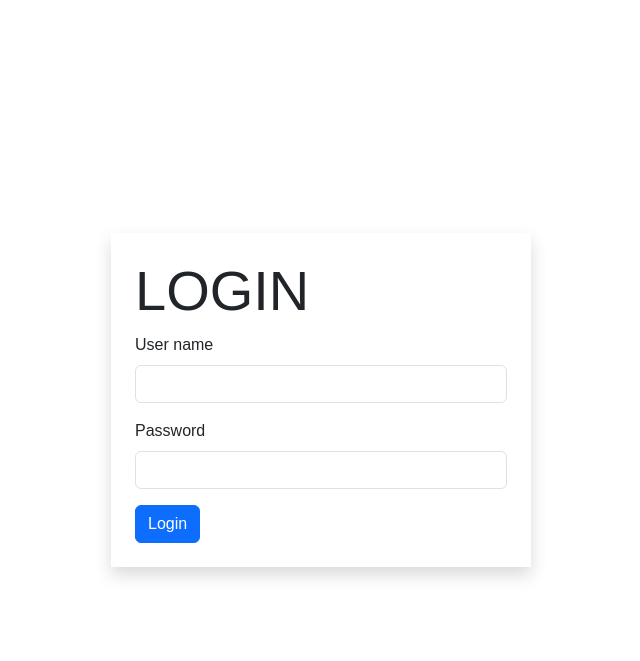
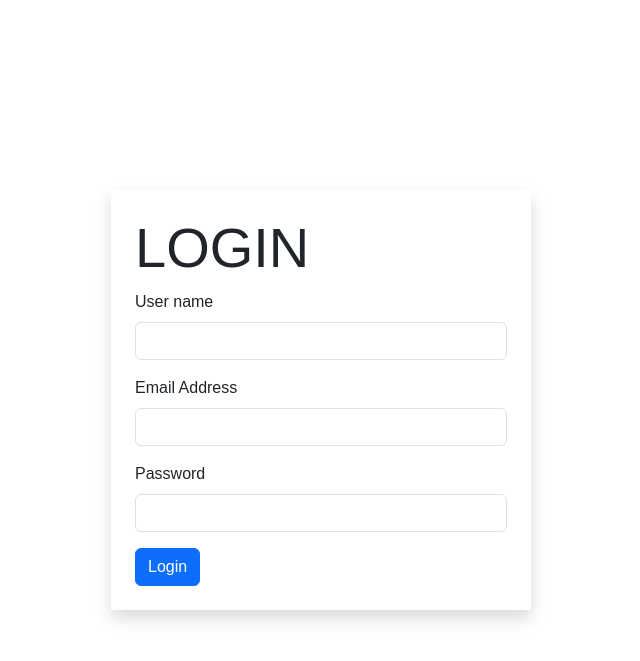
Before and after one commit to edinabwari/task-management-system, a PHP site: page /login.php in a window 1280 px wide. Shown: the top 661 px of the page, without its empty margins (319-959 px from the left). Run offline with PHP 8.4, Linux system fonts and the light colour scheme.

Commit message:
Updated the log in page - Added email placeholder

```diff
--- a/login.php
+++ b/login.php
@@ -36,6 +36,10 @@
 		    <input type="text" class="form-control" name="user_name">
 		  </div>
 		  <div class="mb-3">
+            <label for="userEmail" class="form-label">Email Address</label>
+            <input type="email" class="form-control" name="email" id="userEmail" required>
+        </div>
+		  <div class="mb-3">
 		    <label for="exampleInputPassword1" class="form-label">Password</label>
 		    <input type="password" class="form-control" name="password" id="exampleInputPassword1">
 		  </div>
```
